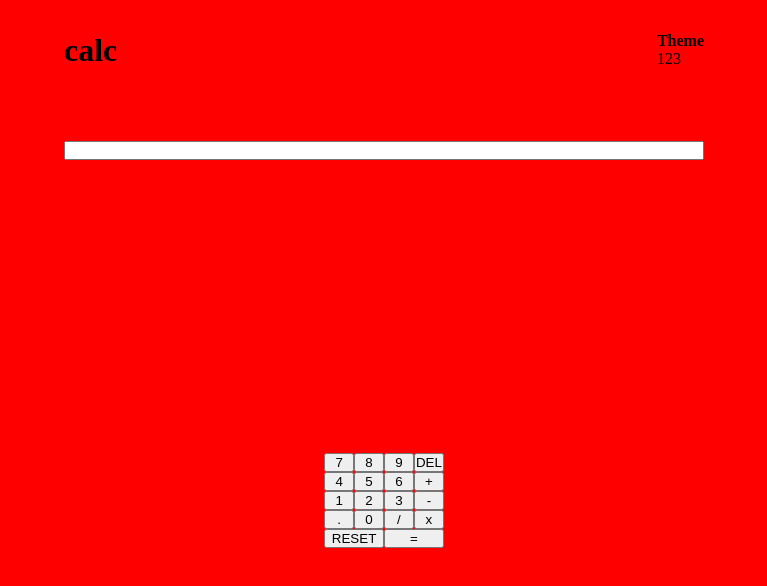
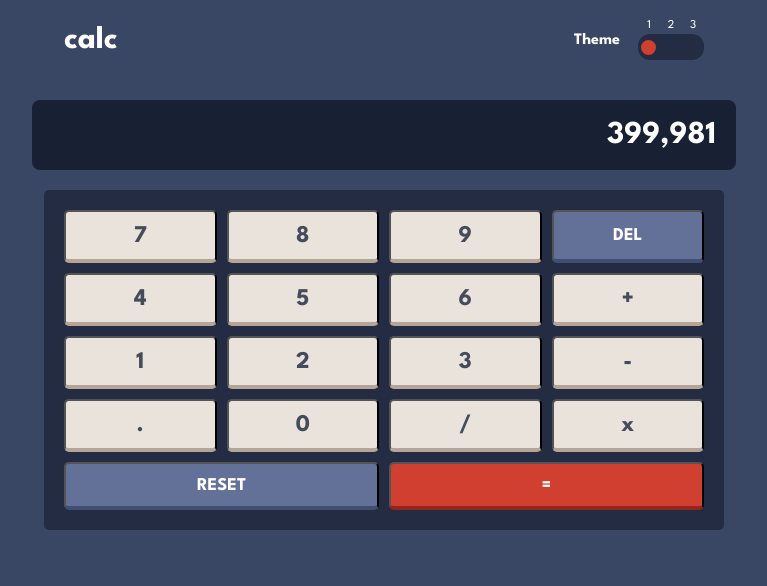
Before and after one commit to vishwajeet-8/responsive-calculator, a React (Vite) app: page / in a window 1280 px wide. Shown: the top 586 px of the page, without its empty margins (256-1023 px from the left). Built offline with nearby package versions, Linux system fonts and the light colour scheme.

Commit message:
changes style

```diff
--- a/src/App.jsx
+++ b/src/App.jsx
@@ -1,4 +1,4 @@
-import React from "react";
+import React, { useState } from "react";
 import "./app.css";
 
 function App() {
@@ -25,7 +25,6 @@ function App() {
     ) {
       numsArr.push(val);
       firstNumbers += val;
-      console.log(firstNumbers);
       numsArr.pop();
     }
 
@@ -45,17 +44,13 @@ function App() {
     ) {
       numsArr.push(val);
       secondNumbers += val;
-      console.log(secondNumbers);
       numsArr.pop();
     }
 
     if (val == "+" || val == "-" || val == "x" || val == "/") {
       operands = val;
       numsArr.push(val);
-      console.log(operands);
     }
-
-    console.log(numsArr);
   }
 
   function handleSolve() {
@@ -87,14 +82,19 @@ function App() {
               <span>3</span>
             </div>
             <div className="container">
-              <div className="clrBtn"></div>
+              <div className="colorBtn"></div>
             </div>
           </div>
         </div>
       </div>
 
       <div className="inpt">
-        <input type="text" placeholder="" />
+        <input
+          type="text"
+          placeholder=""
+          className="display"
+          value={"399,981"}
+        />
       </div>
 
       {/* Buttons */}
@@ -108,7 +108,7 @@ function App() {
         <button className="btn" onClick={() => handleClick("9")}>
           9
         </button>
-        <button className="btn">DEL</button>
+        <button className="btn btn-blue">DEL</button>
         <button className="btn" onClick={() => handleClick("4")}>
           4
         </button>
@@ -145,7 +145,7 @@ function App() {
         <button className="btn" onClick={() => handleClick("x")}>
           x
         </button>
-        <button className="btn reset">RESET</button>
+        <button className="btn reset btn-blue">RESET</button>
         <button className="btn equal" onClick={handleSolve}>
           =
         </button>
--- a/src/app.css
+++ b/src/app.css
@@ -1,42 +1,126 @@
+@import url("https://fonts.googleapis.com/css2?family=League+Spartan:wght@100..900&display=swap");
 * {
   padding: 0%;
   margin: 0%;
 }
 
+/* Basic styles */
 .main {
-  background-color: red;
+  background-color: hsl(222, 26%, 31%);
   display: grid;
   height: 100vh;
-  grid-template-rows: 100px 100px 600px;
+  grid-template-rows: 80px 70px 600px;
   justify-items: center;
-  align-items: center;
+  gap: 20px;
 }
 
 .header {
   width: 50%;
   display: flex;
   justify-content: space-between;
+  align-items: center;
+  color: white;
+  font-family: "League Spartan", sans-serif;
+}
+
+.themeBox {
+  display: flex;
+  align-items: center;
+  justify-content: space-between;
+  width: 130px;
+}
+
+.themeBtn {
+  display: grid;
+  justify-items: center;
+  gap: 3px;
+}
+
+.count {
+  display: grid;
+  width: 100%;
+  grid-template-columns: 1fr 1fr 1fr;
+  justify-items: center;
+  font-size: 12px;
+}
+
+.container {
+  background-color: hsl(223, 31%, 20%);
+  height: 20px;
+  width: 60px;
+  border-radius: 12px;
+  display: flex;
+  align-items: center;
+  padding: 3px;
+}
+
+.colorBtn {
+  background-color: hsl(6, 63%, 50%);
+  height: 15px;
+  width: 15px;
+  border-radius: 100%;
 }
 
 .inpt {
-  width: 50%;
+  width: 55%;
   display: flex;
   justify-content: center;
 }
 
 input {
   width: 100%;
+  height: 30px;
+  border-radius: 8px;
+  background-color: hsl(224, 36%, 15%);
+  border: none;
+  color: white;
+  font-size: 32px;
+  font-weight: 700;
+  font-family: "League Spartan", sans-serif;
+  text-align: right;
+  padding: 20px;
 }
 
 .calcBtn {
   display: grid;
   grid-template-columns: 1fr 1fr 1fr 1fr;
+  background-color: hsl(223, 31%, 20%);
+  gap: 10px;
+  padding: 20px;
+  border-radius: 5px;
+  height: 50%;
+  width: 50%;
 }
 
 .reset {
   grid-column: 1/3;
 }
 
+.btn {
+  background-color: hsl(30, 25%, 89%);
+  color: hsl(221, 14%, 31%);
+  border-radius: 5px;
+  font-size: 24px;
+  font-weight: 700;
+  font-family: "League Spartan", sans-serif;
+  border-bottom: 4px solid hsl(28, 16%, 65%);
+}
+
+.btn-blue {
+  background-color: hsl(225, 21%, 49%);
+  color: hsl(0, 0%, 100%);
+  font-size: 18px;
+  border-bottom: 4px solid hsl(224, 28%, 35%);
+}
+
 .equal {
   grid-column: 3/5;
+  background-color: hsl(6, 63%, 50%);
+  color: hsl(0, 0%, 100%);
+  font-size: 18px;
+  border-bottom: 4px solid hsl(6, 70%, 34%);
 }
+
+.btn:hover {
+  cursor: pointer;
+}
```
